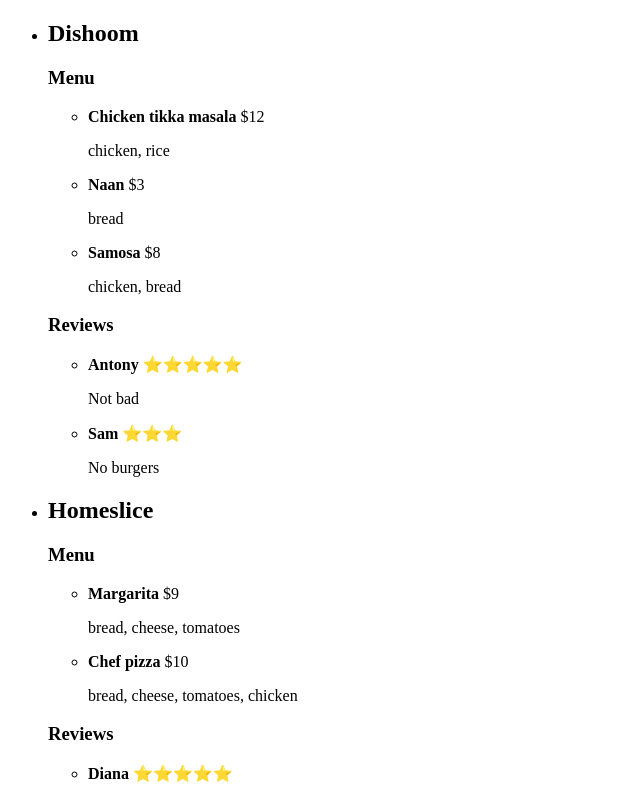
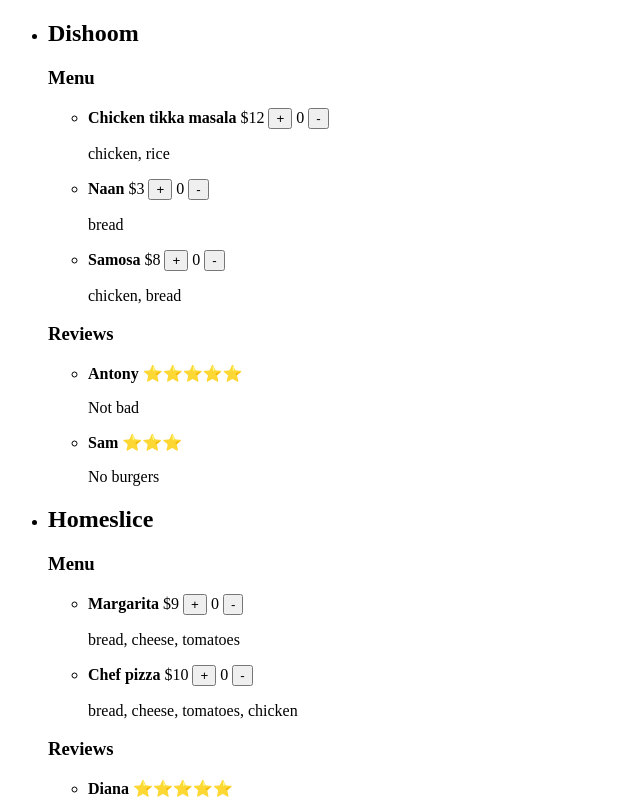
Before and after one commit to vitchet/react-vitaly, a React (Vite) app: page / in a window 1280 px wide. Shown: the top 799 px of the page, without its empty margins (0-640 px from the left). Built offline with nearby package versions, Linux system fonts and the light colour scheme.

Commit message:
Add dish counter.
- Add useCount hook.
- Add DishCounter component.
- Remove unused Ingredient component.
- Connect new DishCounter to the app.

```diff
--- /dev/null
+++ b/src/components/dish-counter/dish-counter.jsx
@@ -0,0 +1,13 @@
+import { useCount } from "./use-count";
+
+export const DishCounter = () => {
+  const { count, increment, decrement } = useCount();
+
+  return (
+    <>
+      <button onClick={increment}>+</button>
+      <span> {count} </span>
+      <button onClick={decrement}>-</button>
+    </>
+  );
+};
--- /dev/null
+++ b/src/components/dish-counter/use-count.jsx
@@ -0,0 +1,23 @@
+import { useState } from "react";
+
+export const useCount = (initial = 0, min = 0, max = 5) => {
+  const [count, setCount] = useState(initial);
+
+  const increment = () => {
+    if (count < max) {
+      setCount(count + 1);
+    }
+  };
+
+  const decrement = () => {
+    if (count > min) {
+      setCount(count - 1);
+    }
+  };
+
+  return {
+    count,
+    increment,
+    decrement,
+  };
+};
--- a/src/components/dish/dish.jsx
+++ b/src/components/dish/dish.jsx
@@ -1,10 +1,10 @@
-import { Ingredient } from "../ingredient/ingredient";
+import { DishCounter } from "../dish-counter/dish-counter";
 
 export const Dish = ({ name, price, ingredients }) => {
   return (
     <>
       <p>
-        <b>{name}</b> ${price}
+        <b>{name}</b> ${price} <DishCounter />
       </p>
       <p>{ingredients.join(", ")}</p>
     </>
--- a/src/components/ingredient/ingredient.jsx
+++ /dev/null
@@ -1,3 +0,0 @@
-export const Ingredient = ({ name }) => {
-  return name;
-};
--- a/src/components/restaurant/restaurant.jsx
+++ b/src/components/restaurant/restaurant.jsx
@@ -1,6 +1,5 @@
 import { DishList } from "../dish-list/dish-list";
 import { ReviewList } from "../review-list/review-list";
-import { Review } from "../review/review";
 
 export const Restaurant = ({ name, dishes, reviews }) => {
   return (
```
